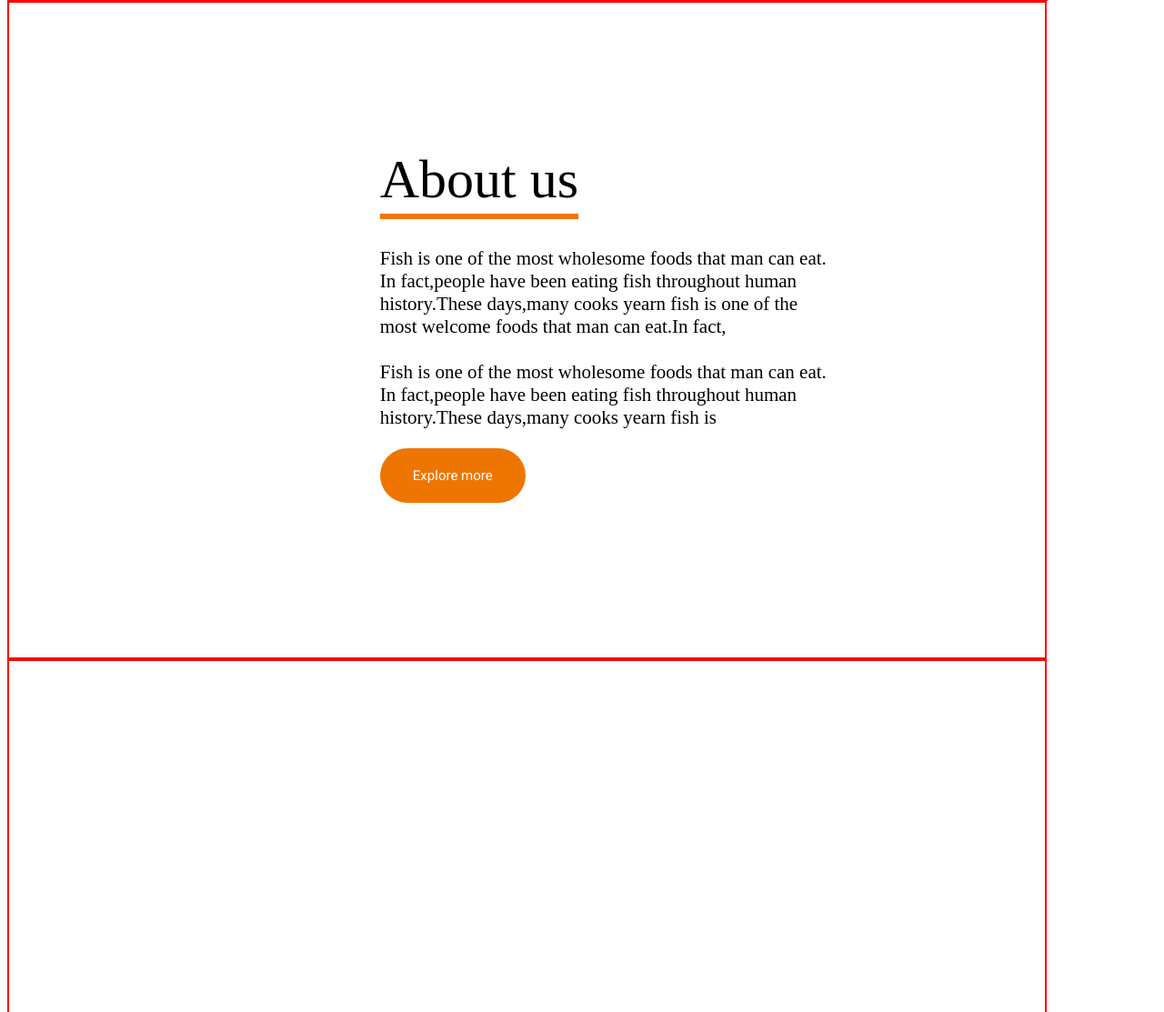
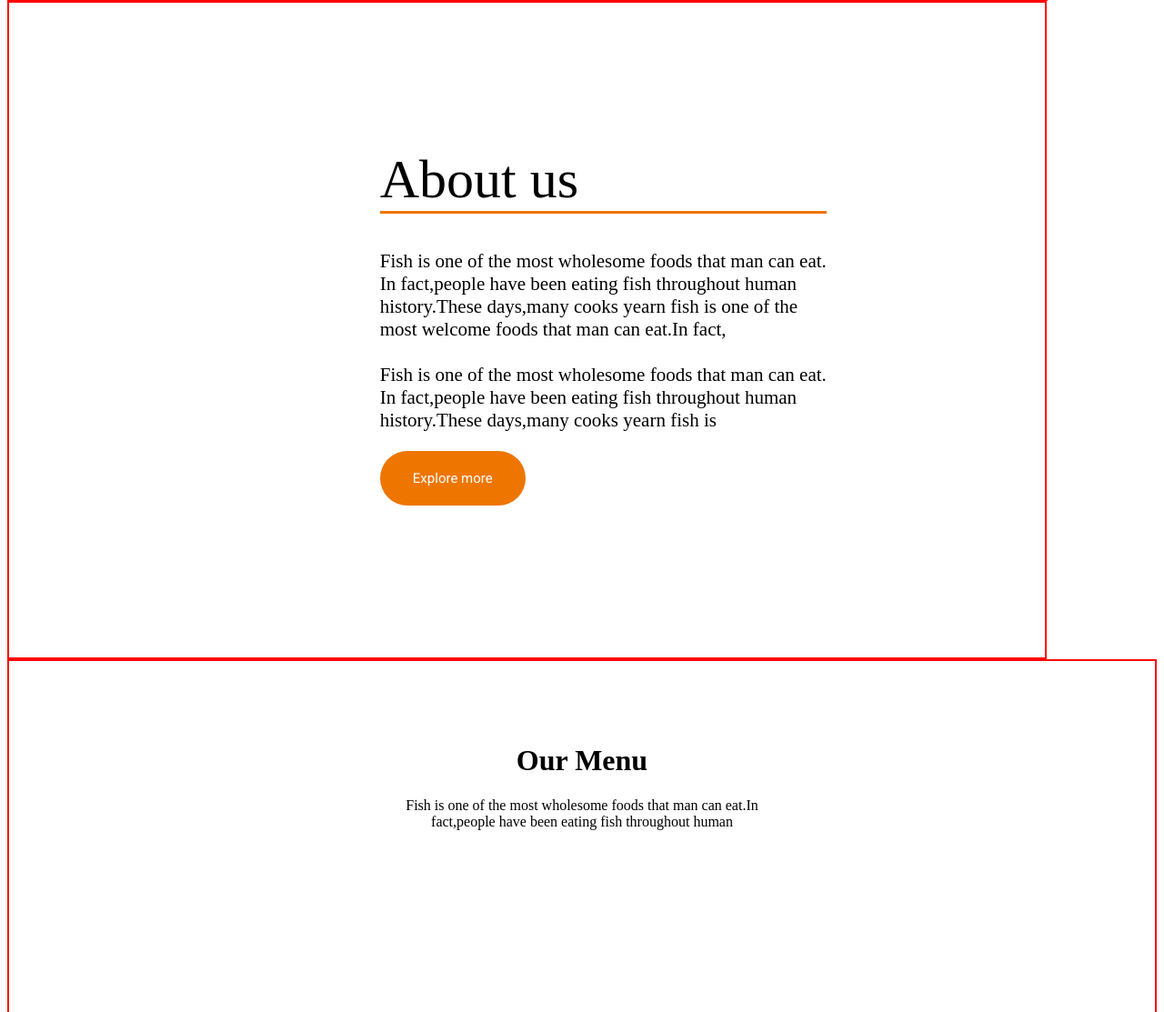
Before and after one commit to paulmunyao/Restaurantbiz, a plain HTML site: page index.html in a window 1280 px wide. Shown: the part 763-1876 px from the top of the page at 91% size. Drawn offline with Linux system fonts and the light colour scheme; a web font is replaced by a local one.

```diff
--- a/index.css
+++ b/index.css
@@ -75,15 +75,12 @@
   padding-top: 10px;
   margin-right: 240px;
 }
-#ln{
-  text-underline-offset: 0.3em;
-  text-decoration-color: #ee7600;
-}
 #abt h1{
   font-family: "Oleo Script Swash Caps";
   font-weight: 300px;
   font-size: 60px;
   font-weight: lighter;
+  border-bottom: 3px solid #ee7600;
 }
 #abt p{
   font-size: 21px;
@@ -100,5 +97,9 @@
 #three{
   border: 2px solid red;
   height: 720px;
-  width: 90.1%;
+  width: 90.1
 }
+#men{
+  text-align: center;
+  padding-top: 70px;
+}
--- a/index.html
+++ b/index.html
@@ -46,7 +46,7 @@
             <img id="chap" src="images/Rectangle 3.png" alt="">
             <img id="mel" src="images/Rectangle 4.png" alt="">
             <div id="abt">
-                <h1><u id="ln">About us</u></h1>
+                <h1>About us</h1>
                 <p>Fish is one of the most wholesome foods that man can eat.<br>In fact,people have been eating fish
                     throughout human<br>history.These days,many cooks yearn fish is one of the<br>most welcome foods
                     that man can eat.In fact,<br><br>Fish is one of the most wholesome foods that man can eat.<br>In
@@ -58,6 +58,12 @@
     </div>
 
     <div id="three">
+        <div id="men">
+            <h1>Our Menu</h1>
+            <p>Fish is one of the most wholesome foods that man can eat.In <br> fact,people have been eating fish
+                throughout human</p>
+        </div>
+
 
     </div>
 
```
